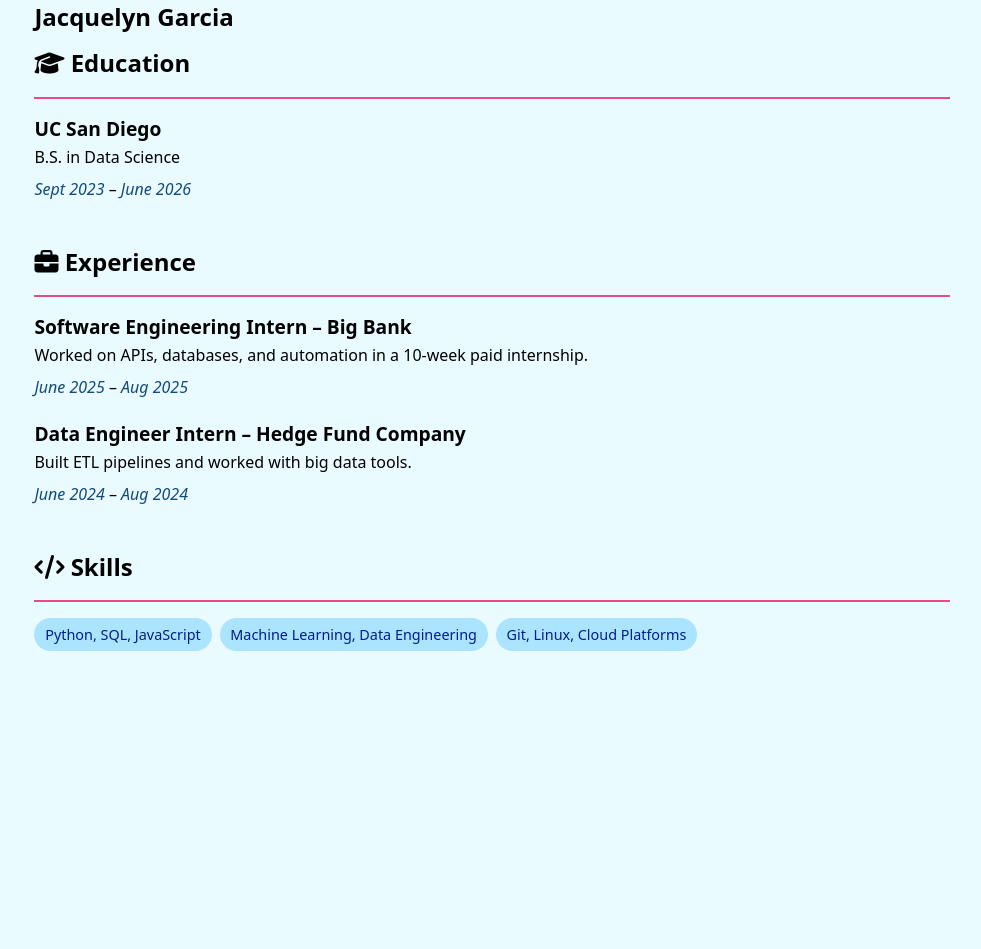
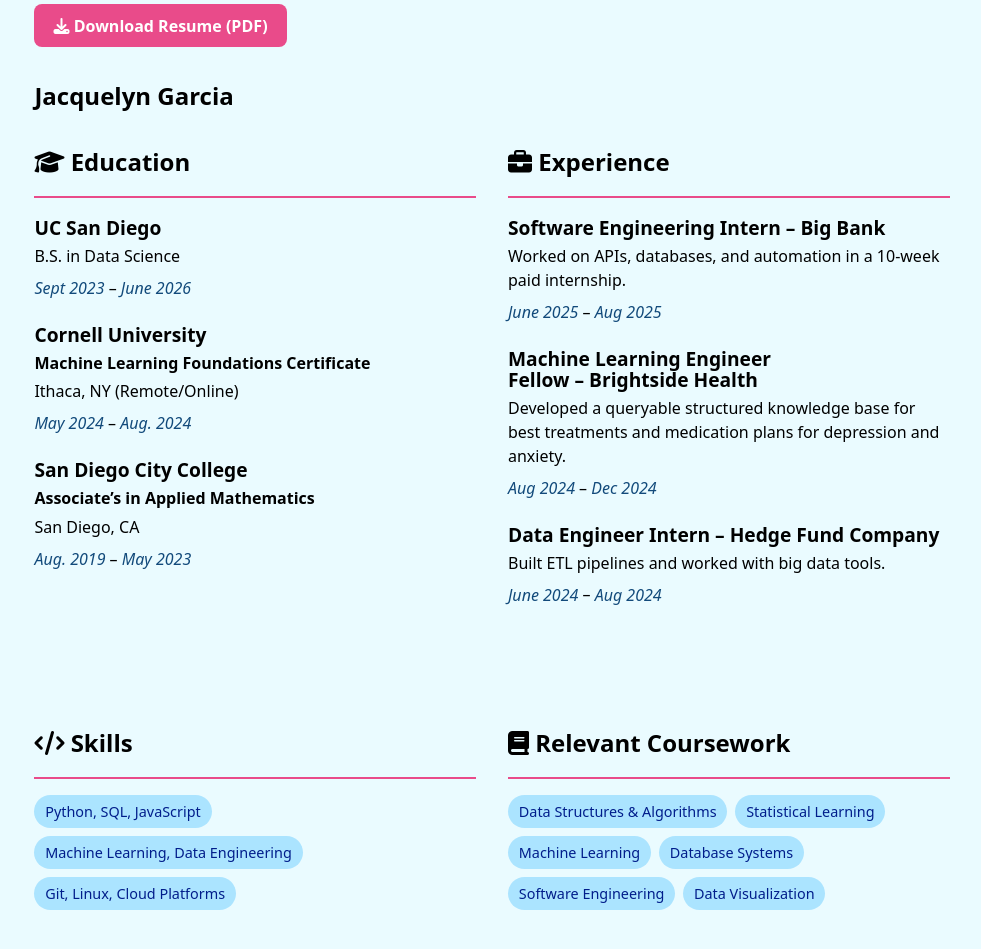
Before and after one commit to JacquelynGarcia/portfolio, a plain HTML site: page cv/index.html in a window 1280 px wide. Shown: the part 233-1182 px from the top of the page, without its empty margins (148-1129 px from the left). Before the commit the page ends 972 px from the top, so only its background shows below. Drawn offline with Linux system fonts and the light colour scheme.

Commit message:
updated cv

```diff
--- a/cv/index.html
+++ b/cv/index.html
@@ -17,7 +17,13 @@
     </nav>
 
     <h1>Curriculum Vitae</h1>
+    <a class="download-btn" href="/portfolio/assets/JacquelynGarcia_CV.pdf" download>
+      <i class="fa-solid fa-download"></i> Download Resume (PDF)
+    </a>
     <h2>Jacquelyn Garcia</h2>
+
+
+    <div class="cv-grid">
 
     <section>
         <header>
@@ -27,6 +33,20 @@
       <h3>UC San Diego</h3>
       <p>B.S. in Data Science</p>
       <time datetime="2023-09">Sept 2023</time> – <time datetime="2026-06">June 2026</time>
+    </article>
+
+    <article>
+      <h3>Cornell University</h3>
+      <p><strong>Machine Learning Foundations Certificate</strong></p>
+      <p>Ithaca, NY (Remote/Online)</p>
+      <time datetime="2024-05">May 2024</time> – <time datetime="2024-08">Aug. 2024</time>
+    </article>
+
+    <article>
+      <h3>San Diego City College</h3>
+      <p><strong>Associate’s in Applied Mathematics</strong></p>
+      <p>San Diego, CA</p>
+      <time datetime="2019-08">Aug. 2019</time> – <time datetime="2023-05">May 2023</time>
     </article>
     </section>
 
@@ -38,6 +58,12 @@
       <h3>Software Engineering Intern – Big Bank</h3>
       <p>Worked on APIs, databases, and automation in a 10-week paid internship.</p>
       <time datetime="2025-06">June 2025</time> – <time datetime="2025-08">Aug 2025</time>
+    </article>
+
+    <article>
+      <h3>Machine Learning Engineer Fellow – Brightside Health</h3>
+      <p>Developed a queryable structured knowledge base for best treatments and medication plans for depression and anxiety.</p>
+      <time datetime="2024-08">Aug 2024</time> – <time datetime="2024-12">Dec 2024</time>
     </article>
 
     <article>
@@ -57,5 +83,21 @@
       <li>Git, Linux, Cloud Platforms</li>
     </ul>
 </section>
+
+<section>
+  <header>
+    <h2><i class="fa-solid fa-book"></i> Relevant Coursework</h2>
+  </header>
+  <ul>
+    <li>Data Structures & Algorithms</li>
+    <li>Statistical Learning</li>
+    <li>Machine Learning</li>
+    <li>Database Systems</li>
+    <li>Software Engineering</li>
+    <li>Data Visualization</li>
+  </ul>
+</section>
+
+</div>
 </body>
 </html>
--- a/style.css
+++ b/style.css
@@ -173,3 +173,32 @@ body.cv-page {
   background-color: oklch(98% 0.03 250);
   padding-block: 2em;
 }
+
+/* Styling for resume download */
+.download-btn {
+  display: inline-block;
+  margin-bottom: 1em;
+  background-color: var(--color-accent);
+  color: white;
+  padding: 0.6em 1.2em;
+  border-radius: 0.5em;
+  text-decoration: none;
+  font-weight: bold;
+  transition: background-color 0.2s ease;
+}
+
+.download-btn:hover {
+  background-color: oklch(from var(--color-accent) 50% 60% h);
+}
+
+/* Two-column layout for CV */
+.cv-grid {
+  display: grid;
+  gap: 2em;
+}
+
+@media (min-width: 768px) {
+  .cv-grid {
+    grid-template-columns: 1fr 1fr;
+  }
+}
```
